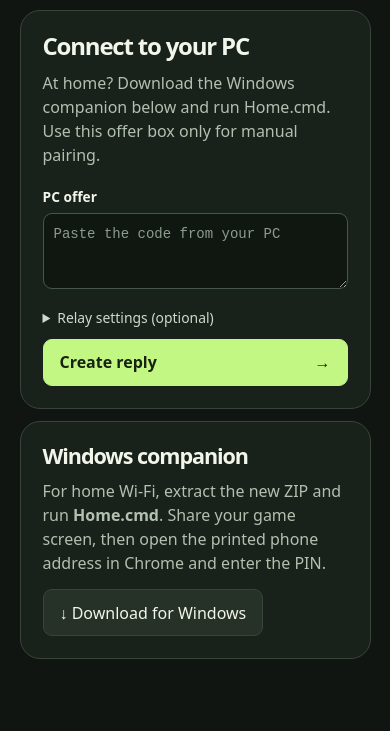
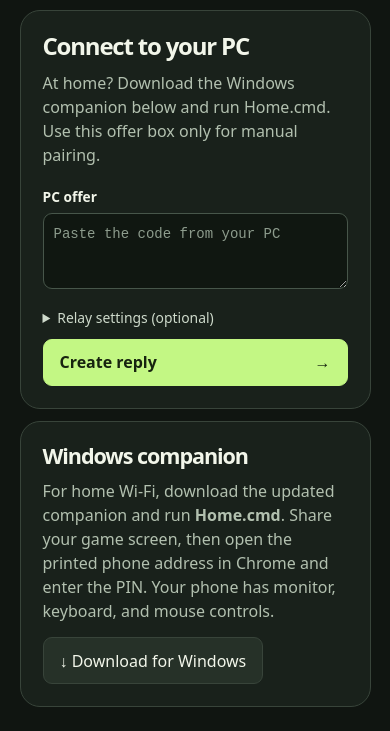
Before and after one commit to KevinKevinsonBooyah/Pocketcast, a plain HTML site: page index.html in a window 390 px wide. Shown: the part 205-936 px from the top of the page. Before the commit the page ends 888 px from the top, so only its background shows below. Drawn offline with Linux system fonts and the light colour scheme.

Commit message:
Add private PC monitor overlay and phone controls, tune frame rate

```diff
--- a/index.html
+++ b/index.html
@@ -13,7 +13,7 @@
 <div id="replyBox" hidden><label for="reply">Phone reply</label><textarea id="reply" readonly></textarea><div class="actions"><button id="copy" class="primary">Copy reply</button><button id="cancel">Cancel</button></div><p class="hint">Send this reply privately to your PC and paste it into the companion. Keep this page open.</p></div><p id="msg" role="status" class="msg"></p></section></div>
 <section id="player" class="player" hidden aria-label="Game player"><div class="screen"><video id="video" playsinline autoplay tabindex="0" aria-label="PC stream and touch trackpad"></video></div><div class="bar"><button id="sound">Enable sound</button><button id="capture">Capture mouse</button><button id="full">Fullscreen</button><button id="padToggle" aria-expanded="false">Touch keys</button><button id="quit">Disconnect</button></div>
 <div id="pads" class="pads" hidden><button data-key="KeyW">W</button><button data-key="KeyA">A</button><button data-key="KeyS">S</button><button data-key="KeyD">D</button><button data-key="Space">Space</button><button data-button="0">Left click</button><button data-button="2">Right click</button></div><p id="playmsg" class="activeText" role="status"></p></section>
-<section class="help" id="help"><div><h2>Windows companion</h2><p>For home Wi-Fi, extract the new ZIP and run <strong>Home.cmd</strong>. Share your game screen, then open the printed phone address in Chrome and enter the PIN.</p></div><a class="action" href="Pocketcast-Home-Smooth.zip" download="Pocketcast-Home-Smooth.zip">↓ Download for Windows</a></section></main>
+<section class="help" id="help"><div><h2>Windows companion</h2><p>For home Wi-Fi, download the updated companion and run <strong>Home.cmd</strong>. Share your game screen, then open the printed phone address in Chrome and enter the PIN. Your phone has monitor, keyboard, and mouse controls.</p></div><a class="action" href="Pocketcast-Home-v3.zip" download="Pocketcast-Home-v3.zip">↓ Download for Windows</a></section></main>
 <script>
 'use strict';
 const el=id=>document.getElementById(id);
```
Also changed, not shown: 1 other file.
